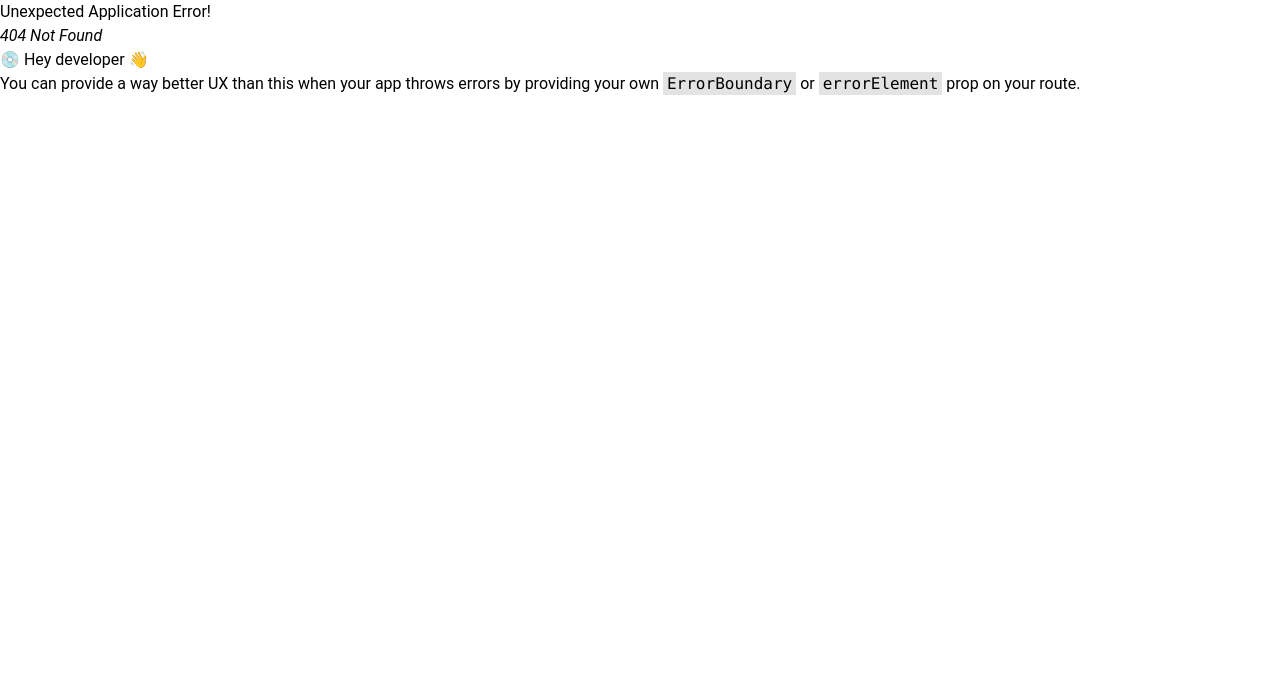
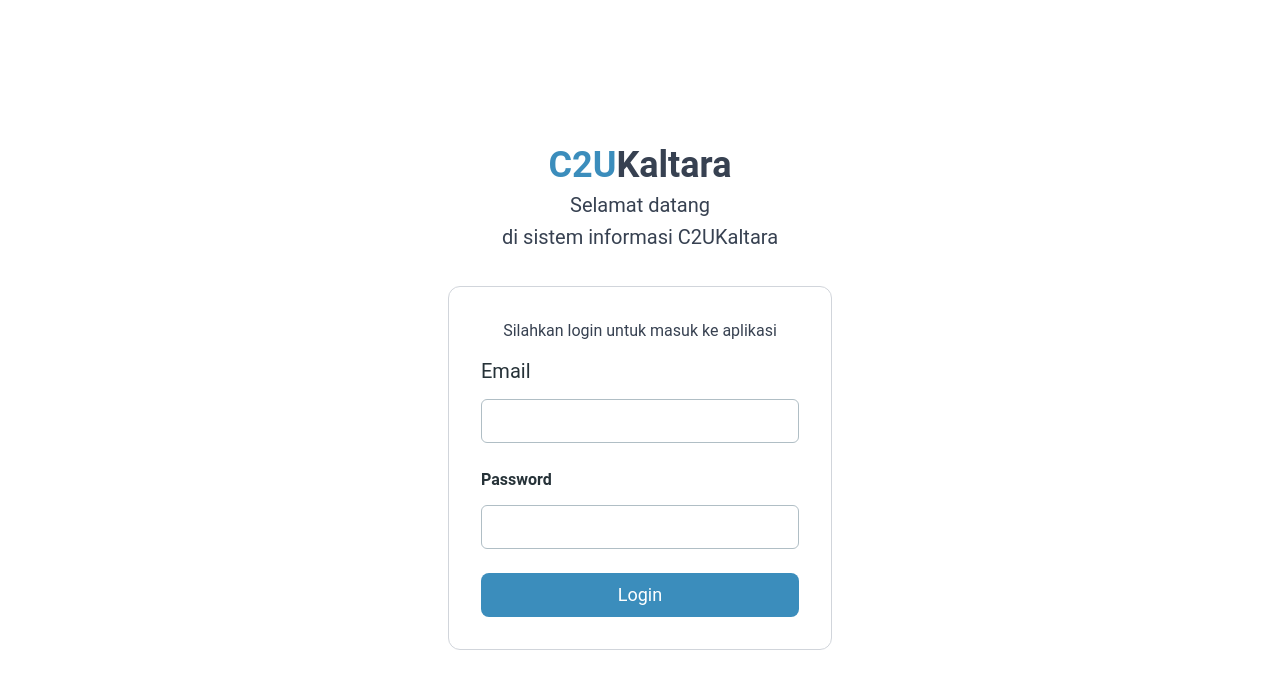
Before and after one commit to andriefendy26/FrontendC2Ukaltara, a React (Vite) app: page /login in a window 1280 px wide. Before the commit this address had no page. Shown: the top 688 px of the page. Built offline with nearby package versions, Linux system fonts and the light colour scheme.

Commit message:
tambah halaman login

```diff
--- a/src/layout/DetailLayout.jsx
+++ b/src/layout/DetailLayout.jsx
@@ -2,7 +2,7 @@ import CardBerita from "../components/CardBerita";
 
 const DetailLayout = ({ judul, desc, children }) => {
   return (
-    <div className="mx-10 md:mx-20 lg:mx-32 lg:my-10 pt-20">
+    <div className="mx-10 md:mx-20 lg:mx-32 my-10 pt-20">
       <div className="">
         <h1 className="text-2xl font-bold lg:text-3xl" data-aos="fade-right">{judul}</h1>
         <div className="w-80 h-[1px] mb-5 bg-black" data-aos="fade-right"></div>
--- a/src/layout/Navbar.jsx
+++ b/src/layout/Navbar.jsx
@@ -40,7 +40,9 @@ const Navbar = () => {
             <Link to="aboutus">About Us</Link>
           </li>
         </ul>
-        <Button size="sm">Login</Button>
+        <Link to="/login">
+          <Button size="sm">Login</Button>
+        </Link>
       </div>
     </div>
   );
--- /dev/null
+++ b/src/pages/Layout.jsx
@@ -0,0 +1,15 @@
+import { Outlet } from "react-router-dom";
+import Navbar from "../layout/Navbar";
+
+function Layout() {
+  return (
+    <div>
+      <Navbar />
+      <main>
+        <Outlet />
+      </main>
+    </div>
+  );
+}
+
+export default Layout;
--- /dev/null
+++ b/src/pages/Login.jsx
@@ -0,0 +1,60 @@
+import React from "react";
+
+import {
+  Card,
+  Input,
+  Checkbox,
+  Button,
+  Typography,
+} from "@material-tailwind/react";
+
+export default function Login() {
+  return (
+    <div className="flex h-screen items-center justify-center">
+      <Card color="transparent" shadow={false}>
+        <div className="text-center">
+          <Typography variant="h2">
+            <span className="text-primary">C2U</span>Kaltara
+          </Typography>
+          <Typography variant="lead">Selamat datang </Typography>
+          <Typography variant="lead">di sistem informasi C2UKaltara</Typography>
+        </div>
+
+        <form className="mt-8 mb-2 w-80 max-w-screen-lg border-gray-300 border p-8 rounded-xl sm:w-96">
+          <p className="text-center mb-3">
+            Silahkan login untuk masuk ke aplikasi
+          </p>
+          <div className="mb-1 flex flex-col gap-6">
+            <Typography variant="lead" color="blue-gray" className="-mb-3">
+              Email
+            </Typography>
+            <Input
+              size="lg"
+              placeholder="name@mail.com"
+              className=" !border-t-blue-gray-200 focus:!border-t-gray-900"
+              labelProps={{
+                className: "before:content-none after:content-none",
+              }}
+            />
+            <Typography variant="h6" color="blue-gray" className="-mb-3">
+              Password
+            </Typography>
+            <Input
+              type="password"
+              size="lg"
+              placeholder="********"
+              className=" !border-t-blue-gray-200 focus:!border-t-gray-900"
+              labelProps={{
+                className: "before:content-none after:content-none",
+              }}
+            />
+          </div>
+
+          <button className="bg-primary w-full rounded-lg p-2 px-5 mt-5 text-white text-lg hover:bg-primaryhover hover:text-gray-100">
+            Login
+          </button>
+        </form>
+      </Card>
+    </div>
+  );
+}
--- a/src/pages/public/DetailAboutus.jsx
+++ b/src/pages/public/DetailAboutus.jsx
@@ -5,7 +5,6 @@ import Footer from "../../layout/Footer";
 const DetailAbout = () => {
   return (
     <div>
-      <Navbar></Navbar>
       <div className="mt-24">
         <div className="flex flex-col justify-center items-center">
           <h1 className="font-bold text-3xl">About Us</h1>
--- a/src/pages/public/Home.jsx
+++ b/src/pages/public/Home.jsx
@@ -21,7 +21,6 @@ const Home = () => {
 
   return (
     <div className="pt-20">
-      <Navbar />
       <Carousel />
       <Kegiatan />
       <Pesisir />
--- a/src/pages/public/LestariMangrove.jsx
+++ b/src/pages/public/LestariMangrove.jsx
@@ -11,7 +11,6 @@ const LestariMangrove = () => {
 
   return (
     <>
-      <Navbar />
       <DetailLayout judul={dataHeader.judul} desc={dataHeader.desc}>
         {/* <CardBerita /> */}
         <h1 className="text-2xl text-gray-400 text-center mt-10">Belum ada berita</h1>
--- a/src/pages/public/PendampinganPesisir'.jsx
+++ b/src/pages/public/PendampinganPesisir'.jsx
@@ -12,7 +12,6 @@ const PendampinganPesisir = () => {
 
   return (
     <>
-      <Navbar />
       <DetailLayout judul={dataHeader.judul} desc={dataHeader.desc}>
         {/* <CardBerita /> */}
         <h1 className="text-2xl text-gray-400 text-center mt-10">Belum ada berita</h1>
--- a/src/pages/public/PengabdianPesisir.jsx
+++ b/src/pages/public/PengabdianPesisir.jsx
@@ -11,7 +11,6 @@ const PengabdianPesisir = () => {
 
   return (
     <>
-      <Navbar />
       <DetailLayout judul={dataHeader.judul} desc={dataHeader.desc}>
         {/* <CardBerita /> */}
         <h1 className="text-2xl text-gray-400 text-center mt-10">Belum ada berita</h1>
--- a/src/pages/public/SosialisasiPesisir.jsx
+++ b/src/pages/public/SosialisasiPesisir.jsx
@@ -11,7 +11,6 @@ const SosialisasiPesisir = () => {
 
   return (
     <>
-      <Navbar />
       <DetailLayout judul={dataHeader.judul} desc={dataHeader.desc}>
         {/* <CardBerita /> */}
         <h1 className="text-2xl text-gray-400 text-center mt-10">
--- a/tailwind.config.js
+++ b/tailwind.config.js
@@ -25,6 +25,7 @@ module.exports = withMT({
         primary: "#3B8DBC",
         primaryhover: "#6C9DBA",
       },
+
     },
   },
   plugins: [require("tailwindcss-animate"), flowbite.plugin()],
```
Also changed, not shown: src/main.jsx (+15 -1 lines).
